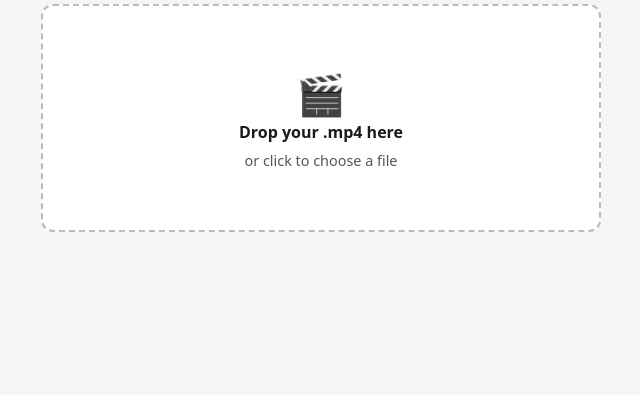
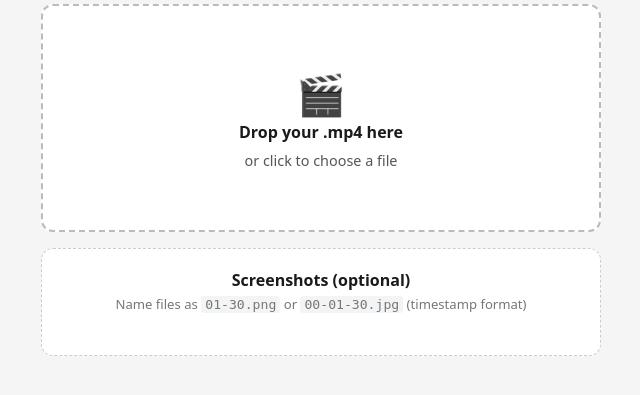
Before and after one commit to jadakay10/video-tutorial-generator, a Flask app: page / in a window 1280 px wide. Shown: the part 153-548 px from the top of the page, without its empty margins (319-959 px from the left). Run offline with Flask 3, Linux system fonts and the light colour scheme; some libraries are stand-ins or nearby versions.

Commit message:
feat: add screenshot drop zone with skipped-step UI

```diff
--- a/templates/index.html
+++ b/templates/index.html
@@ -81,6 +81,32 @@
     .step { display: flex; align-items: center; gap: 10px; font-size: 0.9rem; color: #888; }
     .step.active { color: #4f46e5; font-weight: 600; }
     .step.done { color: #16a34a; }
+    .step.skipped { color: #aaa; }
+
+    #screenshot-zone {
+      width: 100%;
+      max-width: 560px;
+      margin-top: 16px;
+      border: 1px dashed #ccc;
+      border-radius: 12px;
+      padding: 20px 24px;
+      background: #fff;
+      text-align: center;
+      cursor: pointer;
+      transition: border-color 0.2s, background 0.2s;
+    }
+    #screenshot-zone.drag-over { border-color: #4f46e5; background: #eef2ff; }
+    #screenshot-zone.disabled { opacity: 0.5; pointer-events: none; }
+    #screenshot-zone p { color: #777; font-size: 0.82rem; margin-top: 4px; }
+    #screenshot-zone code { background: #f3f4f6; padding: 1px 4px; border-radius: 3px; }
+    #screenshot-input { display: none; }
+    #screenshot-count {
+      display: inline-block;
+      margin-top: 8px;
+      font-size: 0.82rem;
+      color: #4f46e5;
+      font-weight: 600;
+    }
     .step-icon { width: 20px; text-align: center; }
 
     /* Result */
@@ -175,6 +201,13 @@
   </div>
   <div id="error-msg"></div>
 
+  <div id="screenshot-zone">
+    <strong>Screenshots (optional)</strong>
+    <p>Name files as <code>01-30.png</code> or <code>00-01-30.jpg</code> (timestamp format)</p>
+    <input type="file" id="screenshot-input" accept=".png,.jpg,.jpeg" multiple />
+    <div id="screenshot-count"></div>
+  </div>
+
   <div id="progress-section">
     <div class="progress-bar-track">
       <div class="progress-bar-fill" id="progress-fill"></div>
@@ -215,6 +248,9 @@
     const downloadMdBtn = document.getElementById('download-md-btn');
     const tutorialOutput = document.getElementById('tutorial-output');
     const transcriptOutput = document.getElementById('transcript-output');
+    const screenshotZone = document.getElementById('screenshot-zone');
+    const screenshotInput = document.getElementById('screenshot-input');
+    const screenshotCount = document.getElementById('screenshot-count');
     let currentMarkdown = '';
     let currentFilename = '';
     let currentTutorial = '';
@@ -231,7 +267,7 @@
       if (!el) return;
       el.className = 'step ' + state;
       el.querySelector('.step-icon').textContent =
-        state === 'done' ? '✓' : state === 'active' ? '▶' : '○';
+        state === 'done' ? '✓' : state === 'active' ? '▶' : state === 'skipped' ? '—' : '○';
     }
     function setProgress(stepNum) {
       progressFill.style.width = (stepNum / 5 * 100) + '%';
@@ -250,12 +286,18 @@
       }
 
       dropZone.classList.add('disabled');
+      screenshotZone.classList.add('disabled');
       progressSection.style.display = 'block';
       resultSection.style.display = 'none';
       setProgress(1);
 
       const formData = new FormData();
       formData.append('file', file);
+      for (const f of screenshotInput.files) {
+        if (f.name.toLowerCase().match(/\.(png|jpg|jpeg)$/)) {
+          formData.append('screenshots', f);
+        }
+      }
 
       fetch('/upload', { method: 'POST', body: formData })
         .then(r => r.json())
@@ -270,14 +312,23 @@
       const es = new EventSource('/progress/' + jobId);
       es.onmessage = (e) => {
         const event = JSON.parse(e.data);
-        if (event.step) {
+        if (event.skipped) {
+          setStepState(event.step, 'skipped');
+          progressFill.style.width = (event.step / 5 * 100) + '%';
+        } else if (event.step) {
           setProgress(event.step);
         } else if (event.done) {
           es.close();
-          for (let i = 1; i <= 5; i++) setStepState(i, 'done');
+          for (let i = 1; i <= 5; i++) {
+            const el = document.querySelector(`.step[data-step="${i}"]`);
+            if (el && !el.classList.contains('skipped')) setStepState(i, 'done');
+          }
           progressFill.style.width = '100%';
           showResult(event.markdown, event.transcript, event.tutorial, event.filename);
           dropZone.classList.remove('disabled');
+          screenshotZone.classList.remove('disabled');
+          screenshotInput.value = '';
+          screenshotCount.textContent = '';
         } else if (event.error) {
           es.close();
           handleError(event.error);
@@ -330,6 +381,7 @@
     function handleError(msg) {
       progressSection.style.display = 'none';
       dropZone.classList.remove('disabled');
+      screenshotZone.classList.remove('disabled');
       showError('Error: ' + msg);
     }
 
@@ -346,6 +398,26 @@
     fileInput.addEventListener('change', () => {
       if (fileInput.files[0]) startUpload(fileInput.files[0]);
     });
+
+    // Screenshot zone
+    screenshotZone.addEventListener('dragover', (e) => { e.preventDefault(); screenshotZone.classList.add('drag-over'); });
+    screenshotZone.addEventListener('dragleave', () => screenshotZone.classList.remove('drag-over'));
+    screenshotZone.addEventListener('drop', (e) => {
+      e.preventDefault();
+      screenshotZone.classList.remove('drag-over');
+      const files = Array.from(e.dataTransfer.files).filter(f => f.name.toLowerCase().match(/\.(png|jpg|jpeg)$/));
+      if (files.length) {
+        const dt = new DataTransfer();
+        files.forEach(f => dt.items.add(f));
+        screenshotInput.files = dt.files;
+        screenshotCount.textContent = `${files.length} file${files.length > 1 ? 's' : ''} selected`;
+      }
+    });
+    screenshotZone.addEventListener('click', () => screenshotInput.click());
+    screenshotInput.addEventListener('change', () => {
+      const n = screenshotInput.files.length;
+      screenshotCount.textContent = n ? `${n} file${n > 1 ? 's' : ''} selected` : '';
+    });
   </script>
 </body>
 </html>
```
